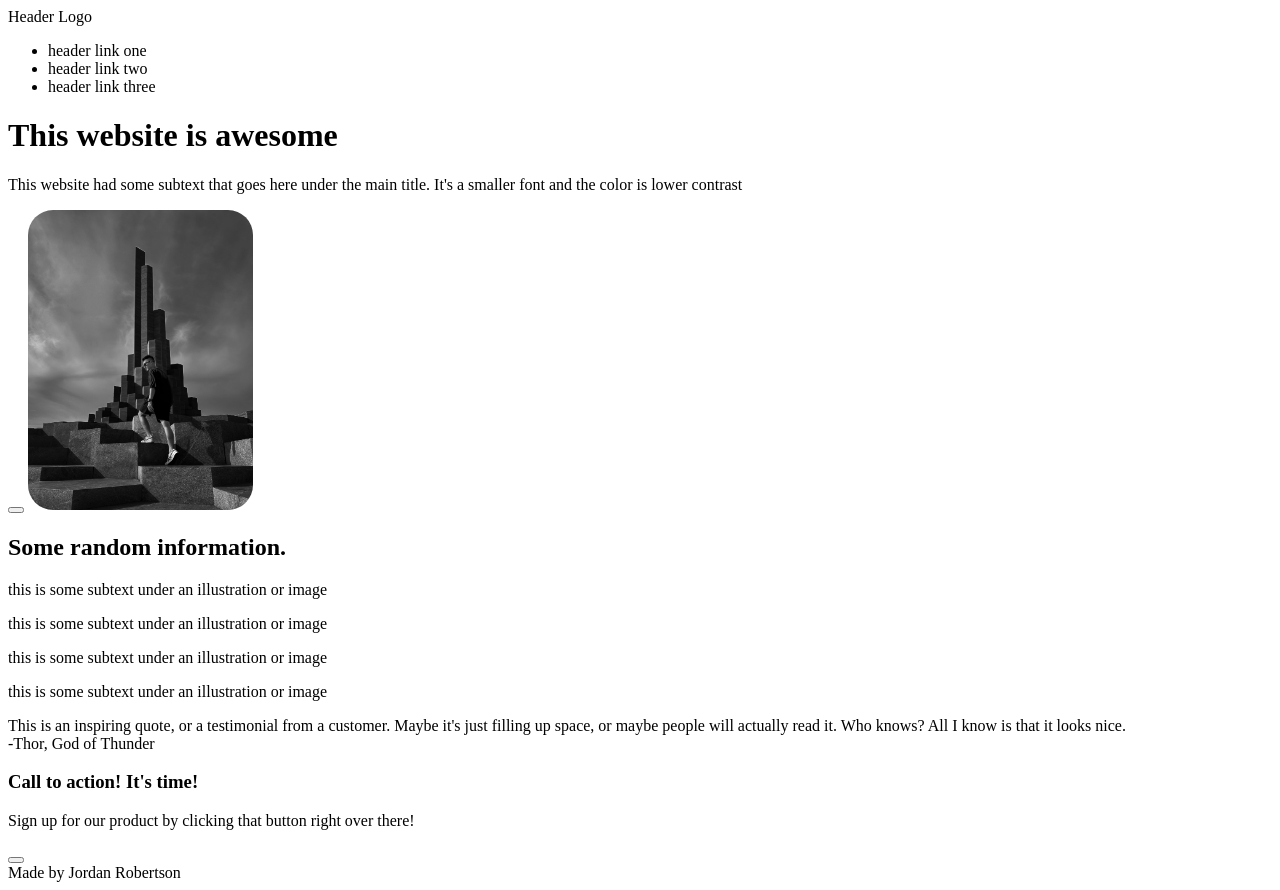
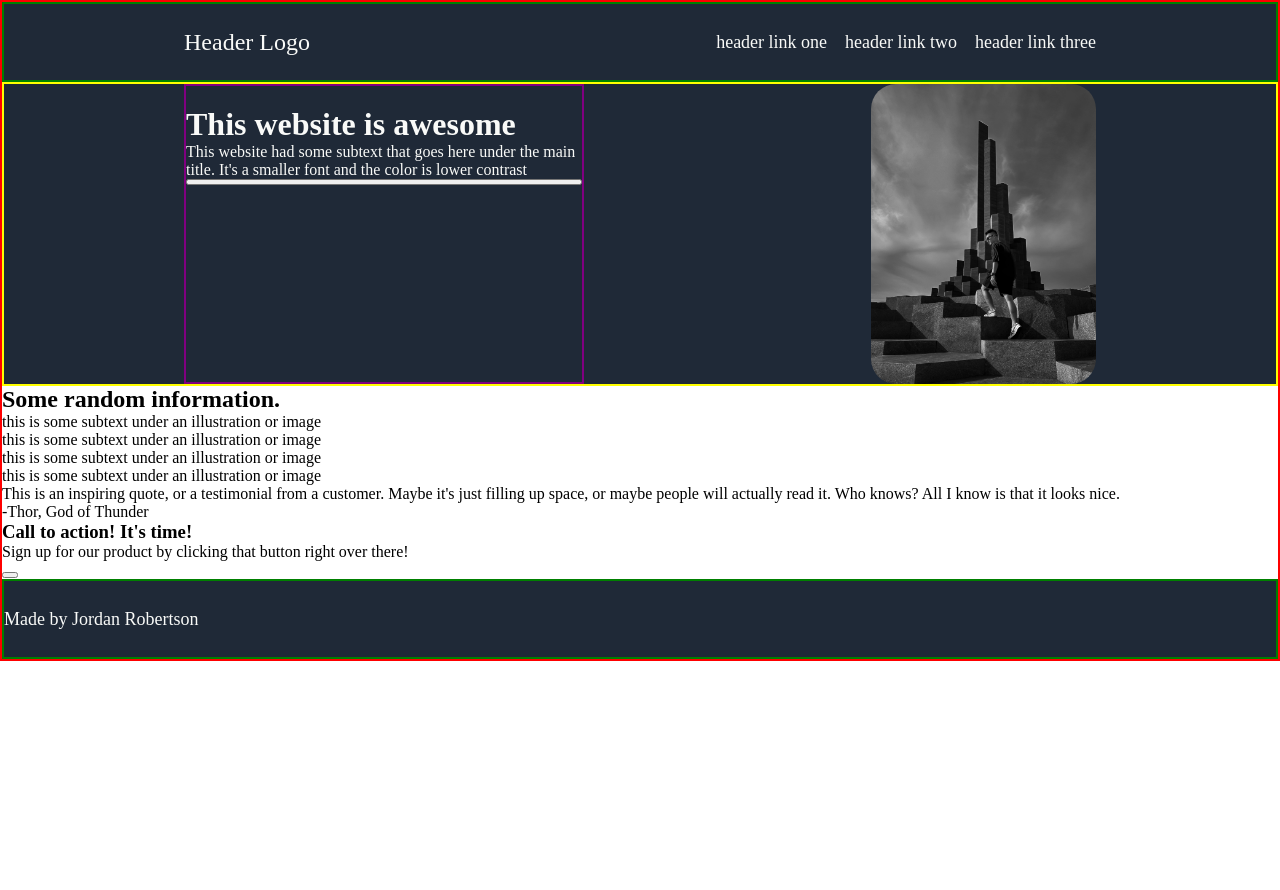
Before and after one commit to jordanrobertson11/landing-page, a plain HTML site: page index.html in a window 1280 px wide. After the commit the page ends 800 px from the top, so only its background shows below. Drawn offline with Linux system fonts and the light colour scheme.

Commit message:
Styling for header/footer and section 1

```diff
--- a/index.html
+++ b/index.html
@@ -8,7 +8,7 @@
   </head>
   <body>
     <header>
-      <div>Header Logo</div>
+      <div class="logo">Header Logo</div>
       <div class="nav-bar">
         <ul>
           <li>header link one</li>
@@ -19,12 +19,14 @@
     </header>
 
     <div class="section-1">
-      <h1>This website is awesome</h1>
-      <p>
-        This website had some subtext that goes here under the main title. It's
-        a smaller font and the color is lower contrast
-      </p>
-      <button></button>
+      <div class="content">
+        <h1>This website is awesome</h1>
+        <p>
+          This website had some subtext that goes here under the main title.
+          It's a smaller font and the color is lower contrast
+        </p>
+        <button></button>
+      </div>
       <img
         src="pexels-qui-nguyen-7862521-27834823.jpg"
         alt="Man walking up stairs"
--- a/style.css
+++ b/style.css
@@ -1,5 +1,61 @@
+*,
+*::before,
+*::after {
+  box-sizing: border-box;
+  margin: 0;
+}
+
+body {
+  border: 2px solid red;
+  display: flex;
+  flex-direction: column;
+  flex: 1;
+}
+
+header,
+footer {
+  border: 2px solid green;
+  display: flex;
+  align-items: center;
+  background-color: #1f2937;
+  color: #f9faf8;
+  font-size: 18px;
+  height: 80px;
+}
+
+.logo {
+  font-size: 24px;
+  margin-right: auto;
+  margin-left: 180px;
+}
+
+ul {
+  display: flex;
+  list-style-type: none;
+  gap: 18px;
+  margin-right: 180px;
+}
+
+.section-1 {
+  border: 2px solid yellow;
+  display: flex;
+  background-color: #1f2937;
+  color: #f9faf8;
+}
+
+.content {
+  border: 2px solid purple;
+  display: flex;
+  flex-direction: column;
+  padding-top: 20px;
+  margin-left: 180px;
+  margin-right: auto;
+  width: 400px;
+}
+
 img {
   height: 300px;
   width: auto;
   border-radius: 25px;
+  margin-right: 180px;
 }
```
